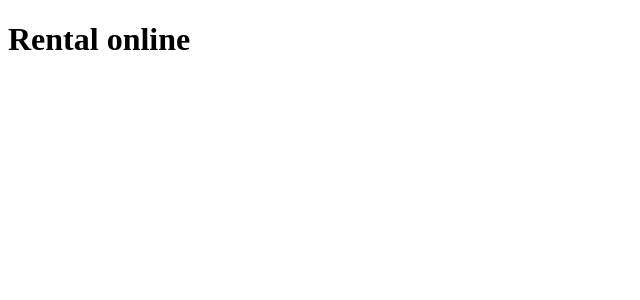
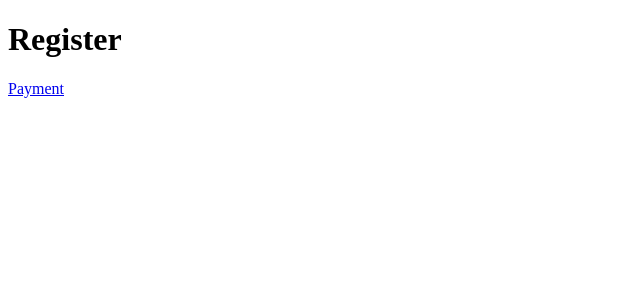
Before and after one commit to nicksiuxs/hackthon, a React (Create React App) app: page /register in a window 1280 px wide. Shown: the top 300 px of the page, without its empty margins (0-640 px from the left). Built offline with nearby package versions, Linux system fonts and the light colour scheme.

Commit message:
Add: routing app

```diff
--- a/src/App.js
+++ b/src/App.js
@@ -1,8 +1,17 @@
+import { Route, Routes } from "react-router";
+
+// Pages
+import Home from "./pages/Home";
+import Payment from "./pages/Payment";
+import Register from "./pages/Register";
+
 function App() {
   return (
-    <div>
-      <h1>Rental online</h1>
-    </div>
+    <Routes>
+      <Route path="/" element={<Home />} />
+      <Route path="/register" element={<Register />} />
+      <Route path="/payment" element={<Payment />} />
+    </Routes>
   );
 }
 
--- a/src/index.js
+++ b/src/index.js
@@ -1,5 +1,6 @@
 import React from 'react';
 import ReactDOM from 'react-dom/client';
+import { BrowserRouter } from "react-router-dom";
 
 import App from './App';
 import reportWebVitals from './reportWebVitals';
@@ -7,7 +8,9 @@ import reportWebVitals from './reportWebVitals';
 const root = ReactDOM.createRoot(document.getElementById('root'));
 root.render(
   <React.StrictMode>
-    <App />
+    <BrowserRouter>
+      <App />
+    </BrowserRouter>
   </React.StrictMode>
 );
 
--- /dev/null
+++ b/src/pages/Home.js
@@ -0,0 +1,16 @@
+import React from 'react'
+import { NavLink } from "react-router-dom";
+const Home = () => {
+    return (
+        <div>
+            <h1>Home</h1>
+            <NavLink
+                to="register"
+            >
+                Register
+            </NavLink>
+        </div>
+    )
+}
+
+export default Home
--- /dev/null
+++ b/src/pages/Payment.js
@@ -0,0 +1,16 @@
+import React from 'react'
+import { NavLink } from "react-router-dom";
+const Payment = () => {
+    return (
+        <div>
+            <h1>Payment</h1>
+            <NavLink
+                to="/"
+            >
+                Home
+            </NavLink>
+        </div>
+    )
+}
+
+export default Payment
--- /dev/null
+++ b/src/pages/Register.js
@@ -0,0 +1,16 @@
+import React from 'react'
+import { NavLink } from "react-router-dom";
+const Register = () => {
+    return (
+        <div>
+            <h1>Register</h1>
+            <NavLink
+                to="/payment"
+            >
+                Payment
+            </NavLink>
+        </div>
+    )
+}
+
+export default Register
```
